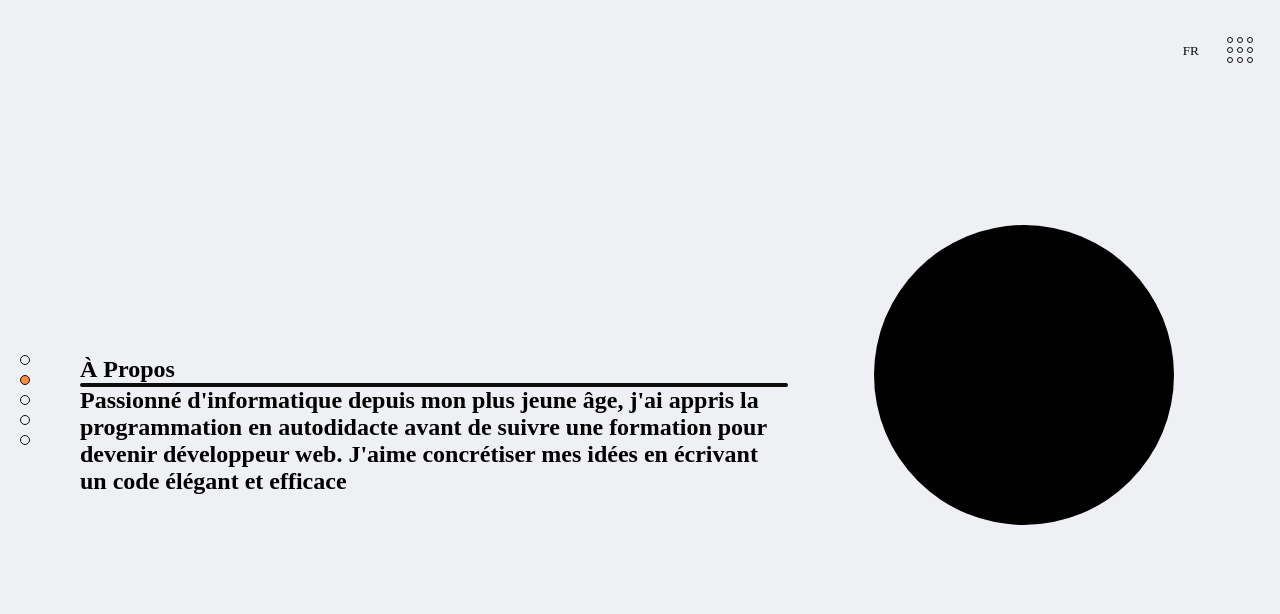
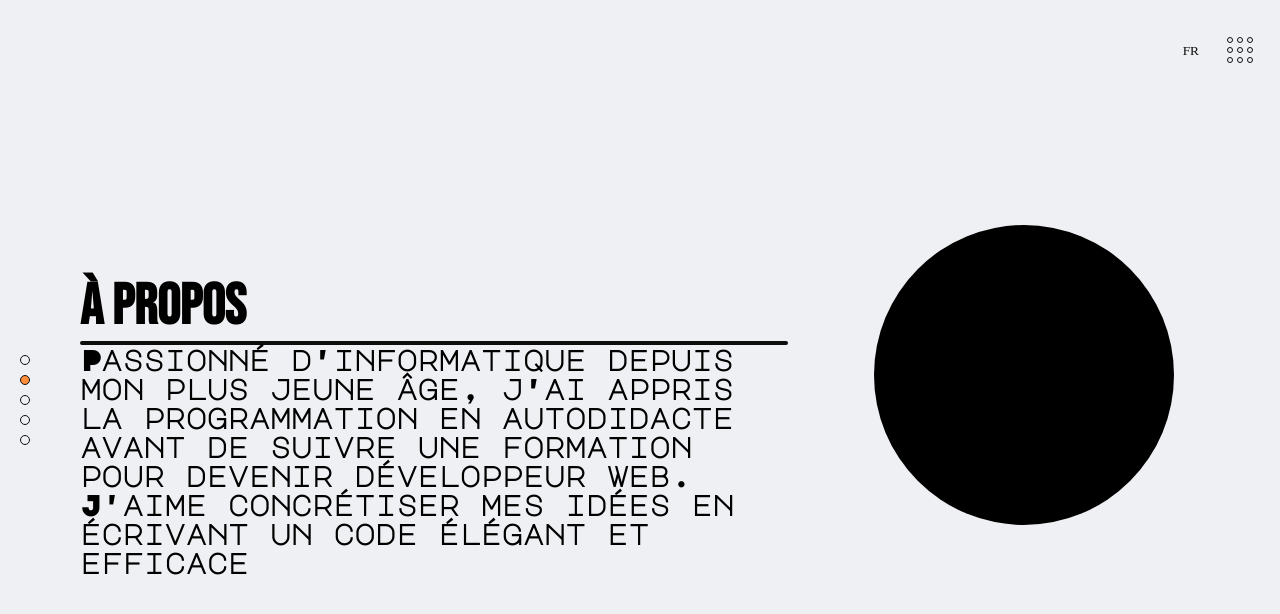
Before and after one commit to Banh-DucLee/Angular-Portfolio, an Angular app: page /about in a window 1280 px wide. Shown: the top 614 px of the page. Built offline with nearby package versions, Linux system fonts and the light colour scheme.

Commit message:
Adapted animation name

```diff
--- a/src/styles.scss
+++ b/src/styles.scss
@@ -19,10 +19,11 @@ body {
 
             h1, h2 {
                 margin: 0;
+                animation: textAppear .5s ease-in-out;
             }
 
             .separator {
-                animation: separator .5s ease-in-out;
+                animation: separatorAppear .7s ease-in-out;
                 content: '';
                 display: block;
                 border-radius: 50px;
@@ -31,6 +32,20 @@ body {
                 background-color: $stroke-color;
             }
         }
+        h1 {
+            font-family: 'Bebas Neue', sans-serif;
+            font-size: clamp(2.5rem, 2.0599rem + 1.8779vw, 3.75rem);
+        }
+
+        h2 {
+            font-family: 'Major Mono Display', monospace;
+            font-size: clamp(1.25rem, 1.0299rem + 0.939vw, 1.875rem);
+        }
+
+        p {
+            font-family: 'Roboto', sans-serif;
+            font-weight: 300;
+            font-size: clamp(1.125rem, 0.993rem + 0.5634vw, 1.5rem);        }
 
         @media (width < $breakpoint-tablet) {
             padding: 100px 25px 25px 25px;
```
